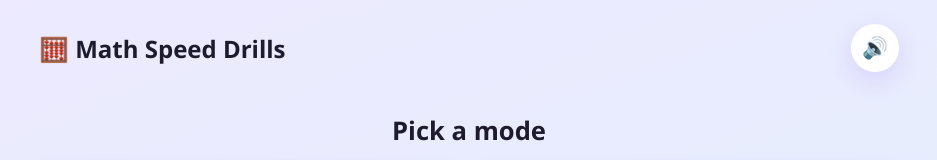
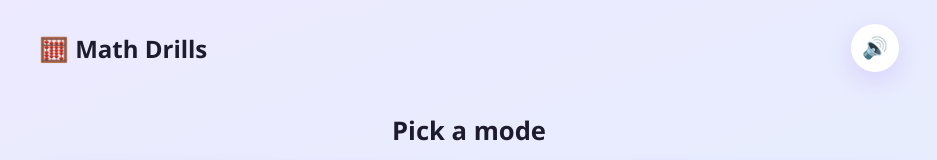
Before and after one commit to NebulaBytes/math-drills, a plain HTML site: page index.html in a window 1280 px wide. Shown: the top 160 px of the page, without its empty margins (171-1108 px from the left). Drawn offline with Linux system fonts and the light colour scheme.

Commit message:
Rename app branding from Math Speed Drills to Math Drills

```diff
--- a/index.html
+++ b/index.html
@@ -3,13 +3,13 @@
 <head>
 <meta charset="UTF-8">
 <meta name="viewport" content="width=device-width, initial-scale=1.0">
-<title>Math Speed Drills</title>
+<title>Math Drills</title>
 <link rel="stylesheet" href="style.css">
 </head>
 <body>
 <div id="app">
   <header class="topbar">
-    <h1 class="logo">🧮 Math Speed Drills</h1>
+    <h1 class="logo">🧮 Math Drills</h1>
     <button id="btn-mute" class="icon-btn" title="Mute">🔊</button>
   </header>
 
```
